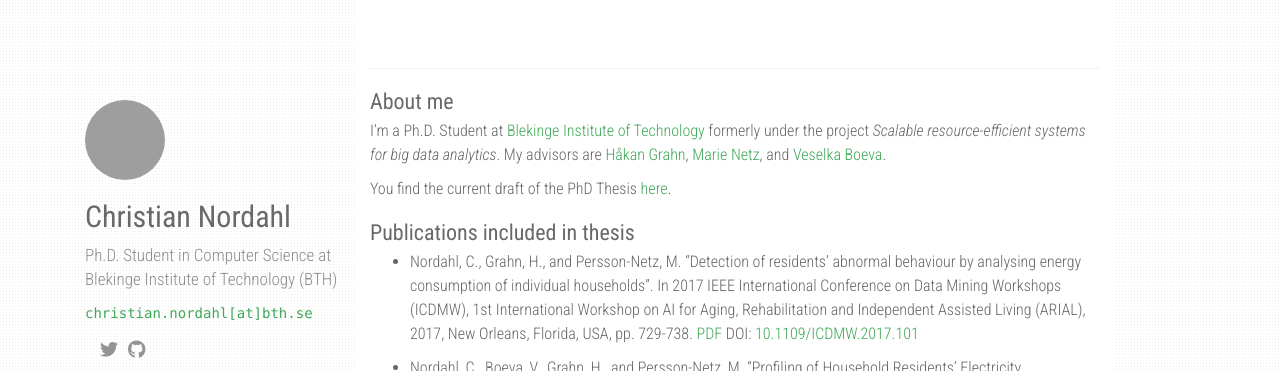
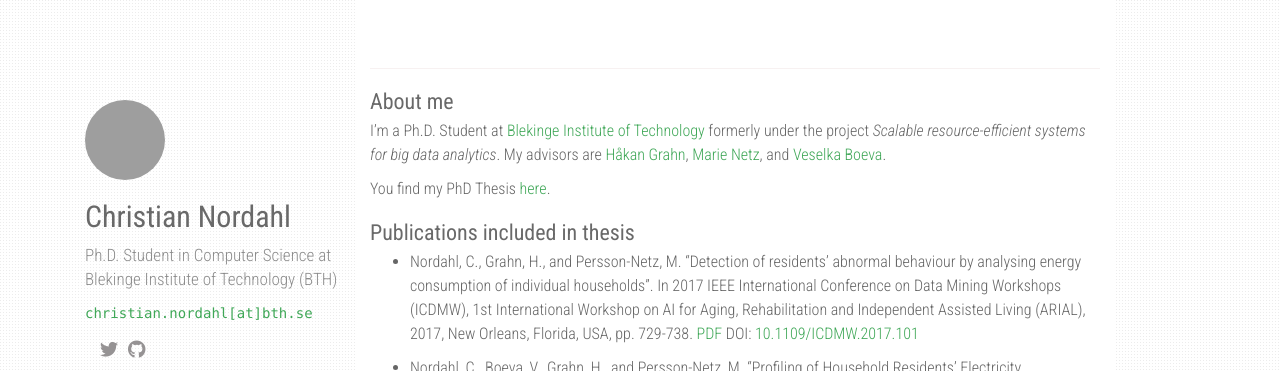
Before and after one commit to christiannordahl/christiannordahl.github.io, a Jekyll site: the page built from index.md, in a window 1280 px wide and 974 px high, cut to the strip 0-371 px from the top of the window. Built offline with Jekyll 4.4.1, drawn with Linux system fonts in a browser that asks for light colours; nearby versions of some CDN libraries; a style sheet for code colours, icons or effects is not loaded; grey boxes are pictures that could not be loaded.

Commit message:
Added link to Diva-portal for the thesis

```diff
--- a/index.md
+++ b/index.md
@@ -15,7 +15,7 @@ permalink: /
 I'm a Ph.D. Student at [Blekinge Institute of Technology](https://www.bth.se) formerly under the project *Scalable resource-efficient systems for big data analytics*. My advisors are [Håkan Grahn](https://www.bth.se/eng/staff/hakan-grahn-hgr/), [Marie Netz](), and [Veselka Boeva](https://www.bth.se/staff/veselka-boeva-vbx/).
 
 
-You find the current draft of the PhD Thesis [here](https://christiannordahl.github.io/files/phd_thesis_20231130.pdf).
+You find my PhD Thesis [here](https://urn.kb.se/resolve?urn=urn:nbn:se:bth-25539).
 
 ### Publications included in thesis
 
```
